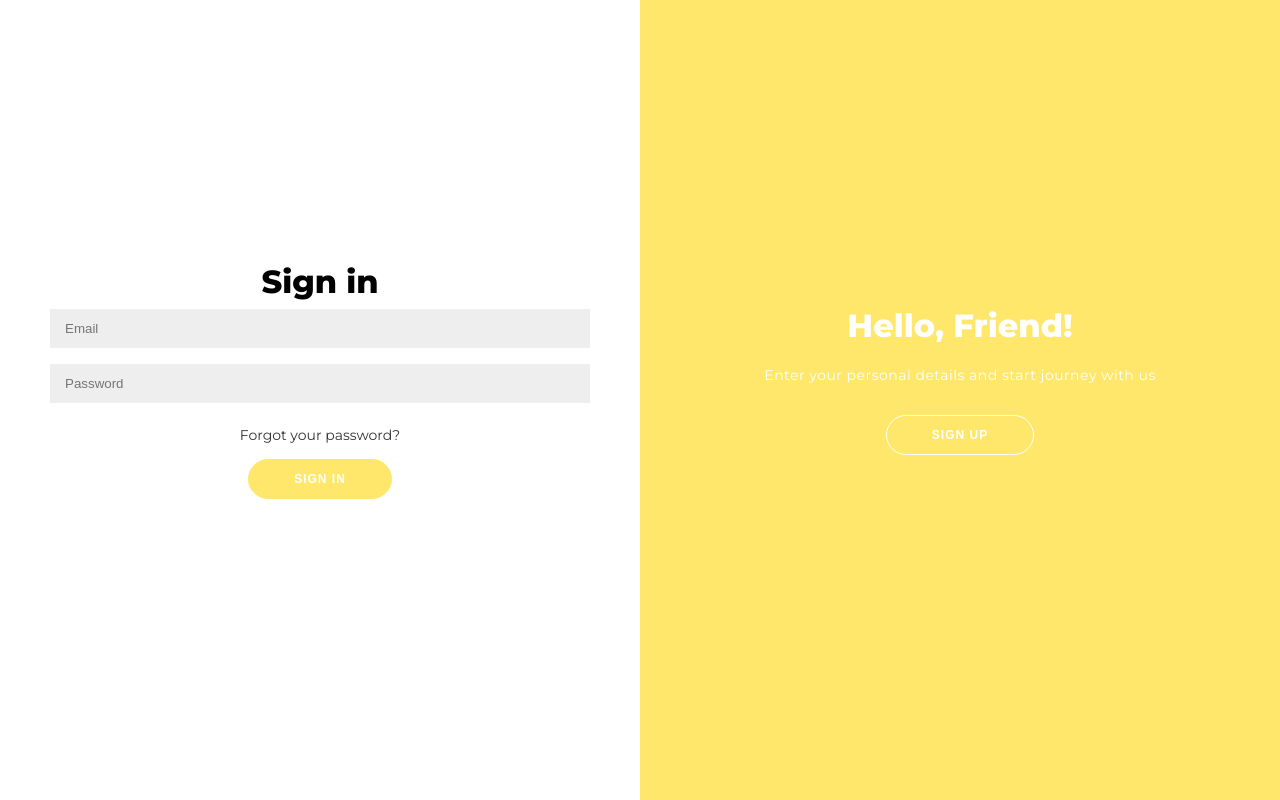
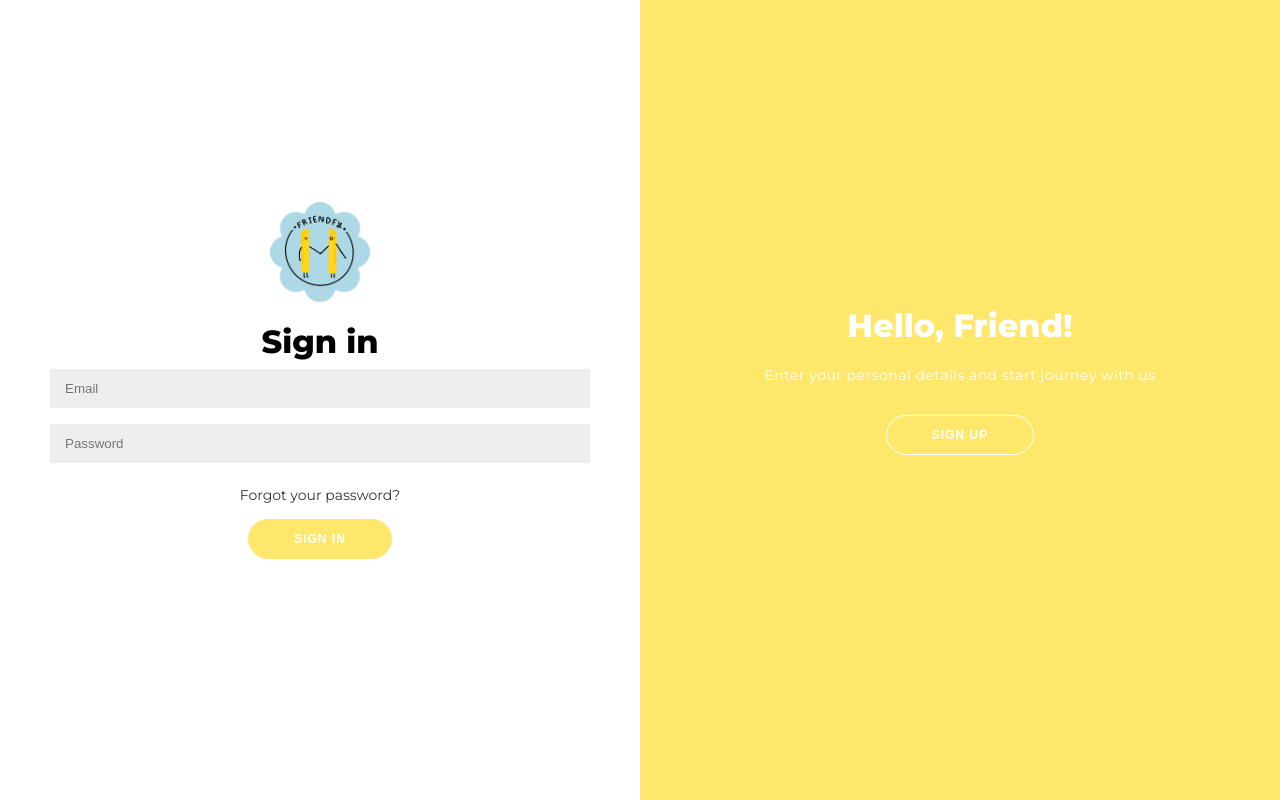
Before and after one commit to Nuay-coder/Friendfy, a website: page Frontend/html/login.html in a window 1280 px wide. Shown: the top 800 px of the page. Drawn offline with Linux system fonts and the light colour scheme; files whose address does not match are found by name.

Commit message:
add logo

```diff
--- a/Frontend/css/login.css
+++ b/Frontend/css/login.css
@@ -44,6 +44,13 @@ a {
 	margin: 15px 0;
 }
 
+.logo {
+	text-align: center;
+	margin-bottom: 20px; /* ระยะห่าง */
+	width: 100px;
+	height: 100px;
+	object-fit: contain;
+}
 button {
 	border-radius: 20px;
 	border: 1px solid #ffe76b;
--- a/Frontend/html/login.html
+++ b/Frontend/html/login.html
@@ -11,6 +11,7 @@
 	<!-- Sign Up Form -->
 	<div class="form-container sign-up-container">
 		<form action="#">
+			<img src="/image/logo.png" class="logo"/>
 			<h1>Create Account</h1>
 			<span>or use your email for registration</span>
 
@@ -37,6 +38,7 @@
 	<!-- Sign In Form -->
 	<div class="form-container sign-in-container">
 		<form action="#">
+			<img src="/image/logo.png" class="logo"/>
 			<h1>Sign in</h1>
 			<input type="email" placeholder="Email" name="email" required />
 			<input type="password" placeholder="Password" name="password" required />
```
